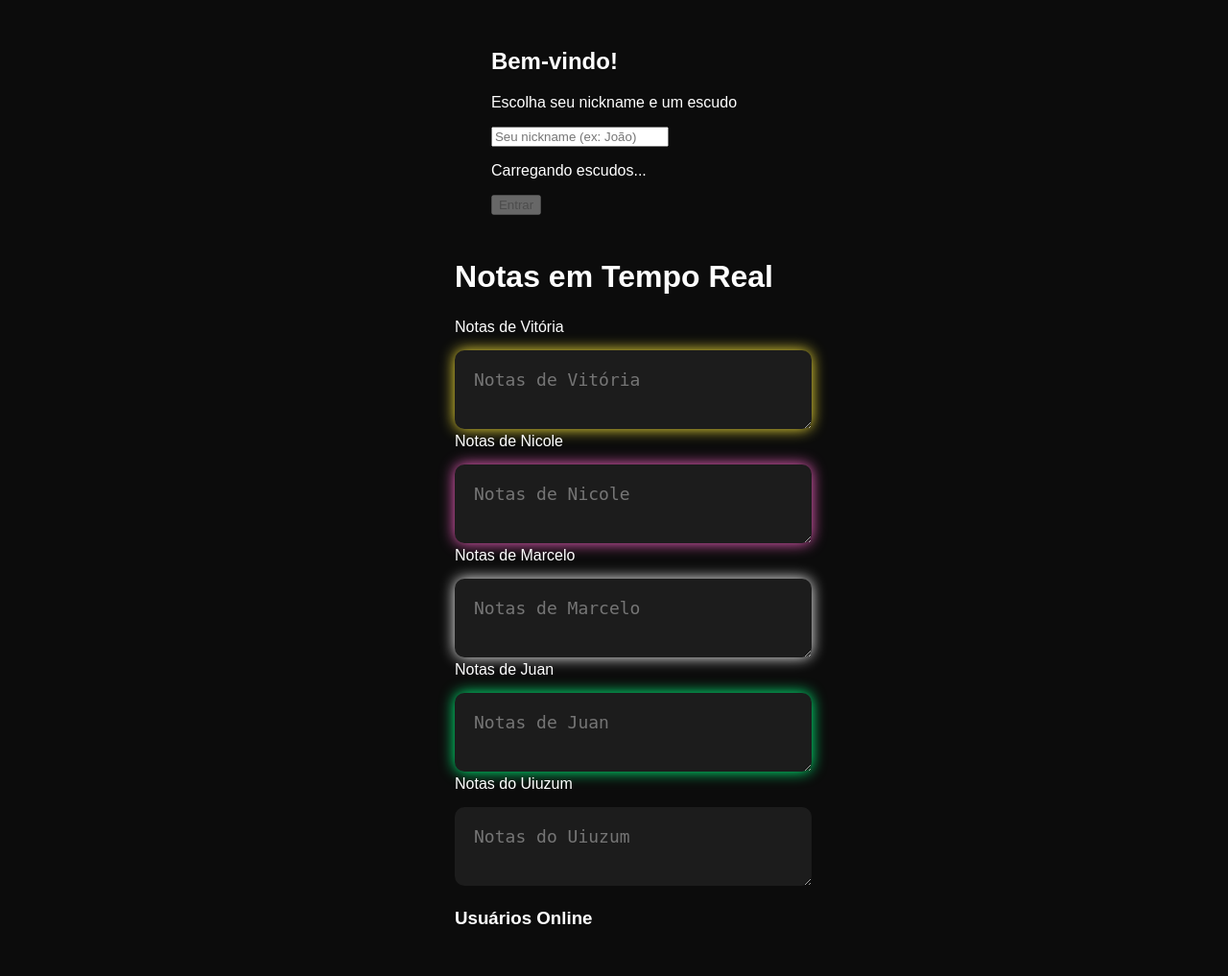
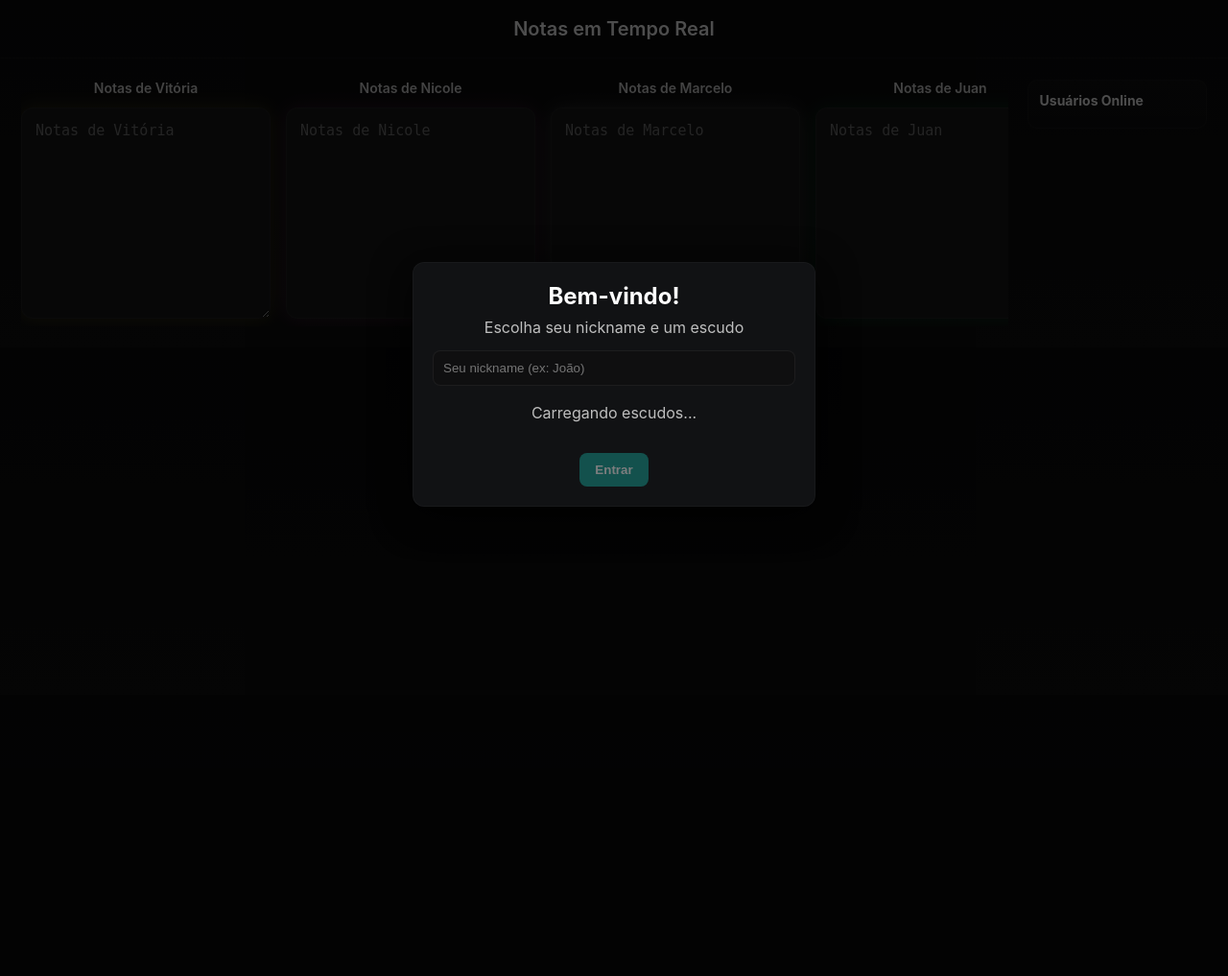
Before and after one commit to Juanzera04/comentarios, a Flask app: page / in a window 1280 px wide. Shown: the whole page at 96% size. After the commit the page ends 528 px from the top, so only its background shows below. Run offline with Flask 3, Linux system fonts and the light colour scheme; some libraries are stand-ins or nearby versions.

Commit message:
Refactor CSS for improved layout and styling

```diff
--- a/static/style.css
+++ b/static/style.css
@@ -1,43 +1,142 @@
-body {
-    background: #0c0c0c;
-    color: white;
-    font-family: Arial, sans-serif;
-    margin: 0;
-    padding: 30px;
-    display: flex;
-    flex-direction: column;
-    align-items: center;
-    gap: 25px;
+/* ===== Global - tema black ===== */
+:root{
+    --bg: #0b0b0c;
+    --panel: #111214;
+    --muted: #bfbfbf;
+    --accent: #169E92;
 }
 
-.container {
-    width: 90%;
-    max-width: 700px;
-    padding: 25px;
-    background: #111;
-    border-radius: 12px;
-    box-shadow: 0 0 25px rgba(255,255,255,0.05);
+*{box-sizing:border-box}
+body{
+    margin:0;
+    font-family:Inter, "Segoe UI", Roboto, Arial, sans-serif;
+    background: linear-gradient(180deg, #070708 0%, #0c0c0c 100%);
+    color:#fff;
+    -webkit-font-smoothing:antialiased;
+    -moz-osx-font-smoothing:grayscale;
 }
 
-.caixa {
-    width: 100%;
-    padding: 20px;
-    margin-top: 15px;
-    border-radius: 10px;
-    border: none;
-    font-size: 18px;
-    background: #1c1c1c;
-    color: white;
-    outline: none;
+/* Header */
+header{
+    padding:18px 28px;
+    text-align:center;
+    border-bottom:1px solid rgba(255,255,255,0.03);
+}
+header h1{margin:0;font-size:20px;font-weight:600;color:#fff}
+
+/* Main layout */
+.mainArea{
+    display:flex;
+    gap:20px;
+    padding:22px;
+    align-items:flex-start;
+    justify-content:center;
 }
 
-/* Brilhos especiais */
-#vitoria { box-shadow: 0 0 15px #ffeb3b; }   /* Amarelo */
-#nicole  { box-shadow: 0 0 15px #ff66cc; }   /* Rosa */
-#marcelo { box-shadow: 0 0 15px #ffffff; }   /* Branco */
-#juan    { box-shadow: 0 0 15px #00ff7f; }   /* Verde */
+/* Notas row = horizontal scroll if small */
+.notasRow{
+    display:flex;
+    gap:16px;
+    flex-wrap:nowrap;
+    overflow-x:auto;
+    padding-bottom:8px;
+    width:100%;
+    max-width:1100px;
+}
 
-h1 {
-    text-align: center;
-    margin-bottom: 25px;
+/* Box wrap (title above + textarea) */
+.boxWrap{
+    min-width:220px;
+    width:260px;
+    flex:0 0 auto;
+    display:flex;
+    flex-direction:column;
+    gap:8px;
 }
+.boxTitle{
+    font-size:14px;
+    color:#ddd;
+    text-align:center;
+    font-weight:600;
+    margin-bottom:4px;
+}
+
+/* textarea style (caixa) */
+.caixa{
+    min-height:220px;
+    resize:vertical;
+    padding:14px;
+    border-radius:12px;
+    border:1px solid rgba(255,255,255,0.04);
+    background:#151515;
+    color:#fff;
+    font-size:15px;
+    outline:none;
+    box-shadow: 0 6px 18px rgba(0,0,0,0.6) inset;
+}
+
+/* brilhos especiais */
+#vitoria { box-shadow: 0 0 20px rgba(255,235,59,0.14); }   /* Amarelo */
+#nicole  { box-shadow: 0 0 20px rgba(255,102,204,0.14); }  /* Rosa */
+#marcelo { box-shadow: 0 0 20px rgba(255,255,255,0.12); }  /* Branco */
+#juan    { box-shadow: 0 0 20px rgba(0,255,127,0.12); }    /* Verde */
+#uiuzum  { box-shadow: 0 0 20px rgba(200,200,200,0.12); }  /* Cinza */
+
+/* Sidebar */
+.sidebar{
+    width:220px;
+    max-height:75vh;
+    background:linear-gradient(180deg, rgba(255,255,255,0.02), rgba(255,255,255,0.01));
+    border-radius:10px;
+    padding:12px;
+    border:1px solid rgba(255,255,255,0.03);
+    position:sticky;
+    top:20px;
+    align-self:flex-start;
+}
+.sidebar h3{margin:0 0 8px 0;font-size:14px;color:#fff}
+.usersList{
+    list-style:none;
+    padding:0;margin:0;display:flex;flex-direction:column;gap:10px;overflow:auto;max-height:66vh;
+}
+.userItem{
+    display:flex;gap:10px;align-items:center;padding:6px;border-radius:8px;
+    background:rgba(255,255,255,0.01);border:1px solid rgba(255,255,255,0.02);
+}
+.userAvatar{
+    width:38px;height:38px;border-radius:6px;object-fit:cover;border:1px solid rgba(255,255,255,0.04);
+}
+.userNick{font-size:14px;color:#eee;}
+
+/* Welcome overlay */
+.overlay{
+    position:fixed;inset:0;background:rgba(2,2,2,0.7);display:flex;align-items:center;justify-content:center;z-index:1000;
+}
+.welcomeBox{
+    width:420px;background:var(--panel);padding:20px;border-radius:12px;border:1px solid rgba(255,255,255,0.03);
+    box-shadow:0 10px 40px rgba(0,0,0,0.7);
+    text-align:center;
+}
+.welcomeBox h2{margin:0 0 8px 0}
+.welcomeBox p{margin:0 0 14px;color:var(--muted)}
+.welcomeBox input[type="text"]{
+    width:100%;padding:10px;border-radius:8px;border:1px solid rgba(255,255,255,0.06);background:#0f0f10;color:#fff;margin-bottom:12px;
+}
+.escudosContainer{display:flex;flex-wrap:wrap;gap:8px;justify-content:center;max-height:180px;overflow:auto;padding:6px}
+.escudoThumb{
+    width:64px;height:64px;border-radius:8px;border:2px solid transparent;cursor:pointer;object-fit:cover;
+    transition:transform .12s ease, box-shadow .12s ease, border-color .12s ease;
+}
+.escudoThumb:hover{transform:translateY(-4px)}
+.escudoSelected{border-color:var(--accent);box-shadow:0 6px 22px rgba(22,158,146,0.18)}
+.welcomeActions{margin-top:12px}
+.btn{background:var(--accent);color:#fff;border:none;padding:10px 16px;border-radius:8px;font-weight:600;cursor:pointer}
+.btn:disabled{opacity:0.45;cursor:not-allowed}
+
+/* small screens */
+@media (max-width:900px){
+    .mainArea{flex-direction:column;align-items:stretch;padding:16px}
+    .sidebar{width:100%;max-height:200px;order:2}
+    .notasRow{order:1}
+    .boxWrap{width:100%;min-width:unset}
+}
```
